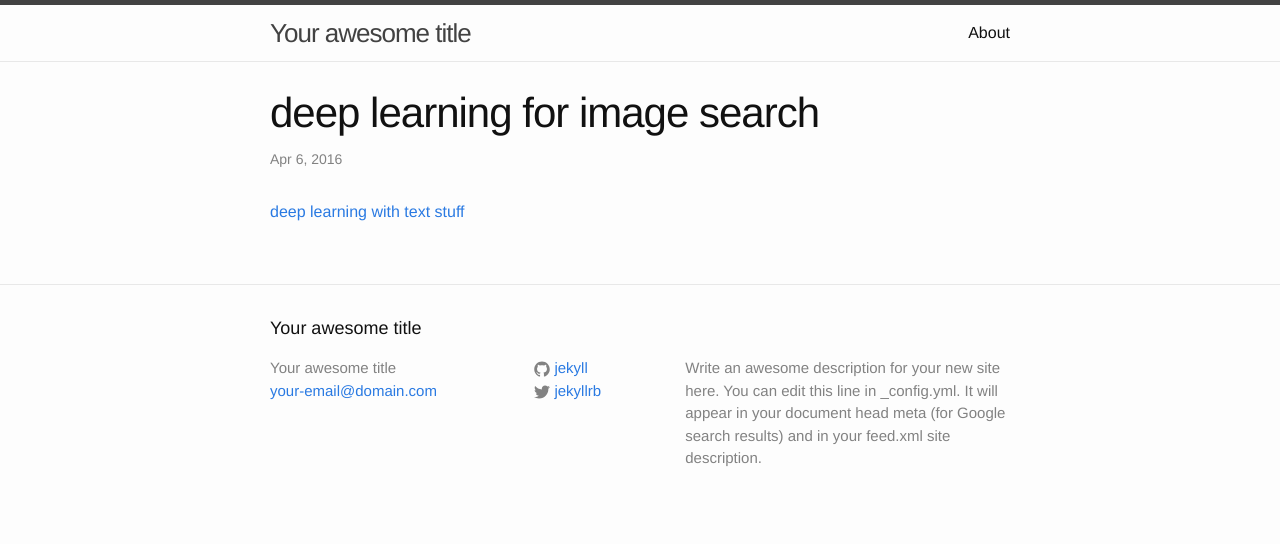
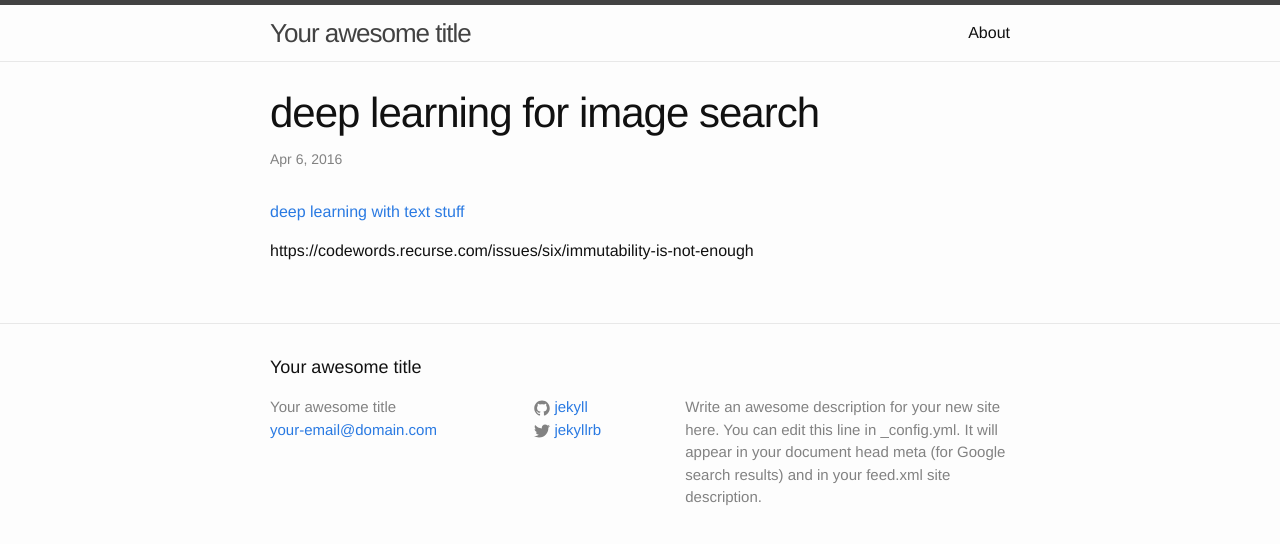
Before and after one commit to mungobungo/mungobungo.github.io, a Jekyll site: the page built from _posts/2016-04-06-image_text.markdown, in a window 1280 px wide. Shown: the top 544 px of the page. Built offline with Jekyll 4.4.1, drawn with Linux system fonts in a browser that asks for light colours; some of the changed lines change nothing that is shown.

Commit message:
immutability not enough

```diff
--- a/_posts/2016-04-06-image_text.markdown
+++ b/_posts/2016-04-06-image_text.markdown
@@ -5,3 +5,5 @@ date:   2016-04-06 13:59:00 +0100
 categories: neural_networks
 ---
 [deep learning with text stuff](http://iamaaditya.github.io/2016/04/visual_question_answering_demo_notebook)
+
+https://codewords.recurse.com/issues/six/immutability-is-not-enough
```
